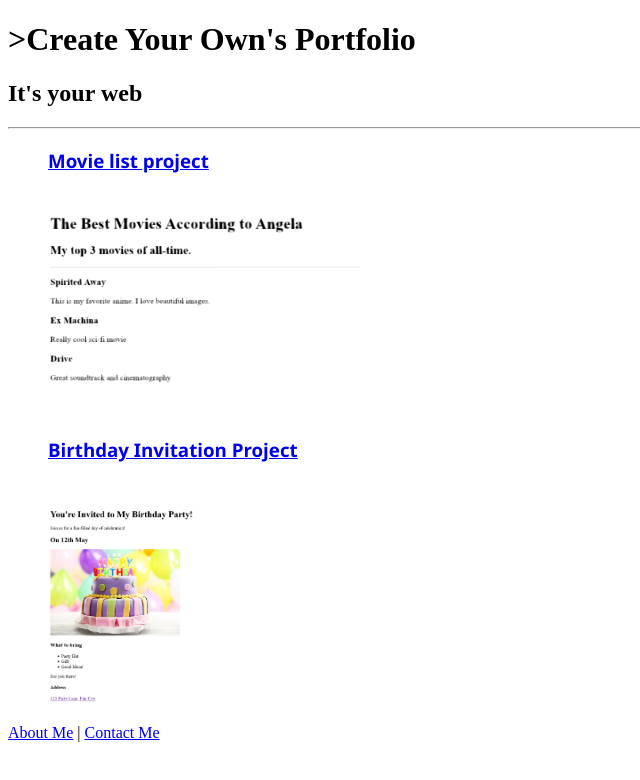
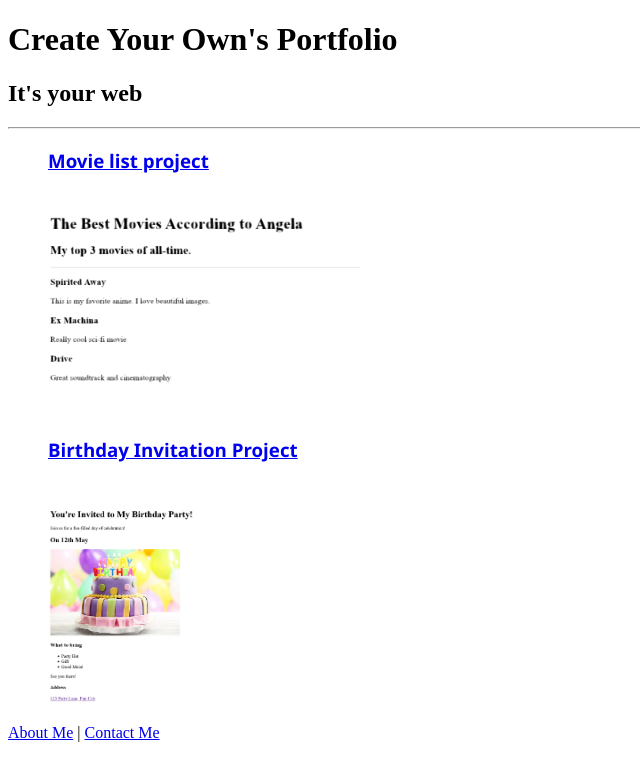
Before and after one commit to MdIntisharRahman/html-site, a plain HTML site: page index.html in a window 1280 px wide. Shown: the whole page, without its empty margins (0-640 px from the left). Drawn offline with Linux system fonts and the light colour scheme.

Commit message:
Update index.html

```diff
--- a/index.html
+++ b/index.html
@@ -12,7 +12,7 @@
   <!-- TODO 3: Take screenshots of your project previews and add the images to the images folder -->
 
   <!-- TODO 4: Add titles/subtitles etc. -->
-  <h1>>Create Your Own's Portfolio</h1>
+  <h1>Create Your Own's Portfolio</h1>
   <h2>It's your web</h2>
   <hr />
   <ul
```
